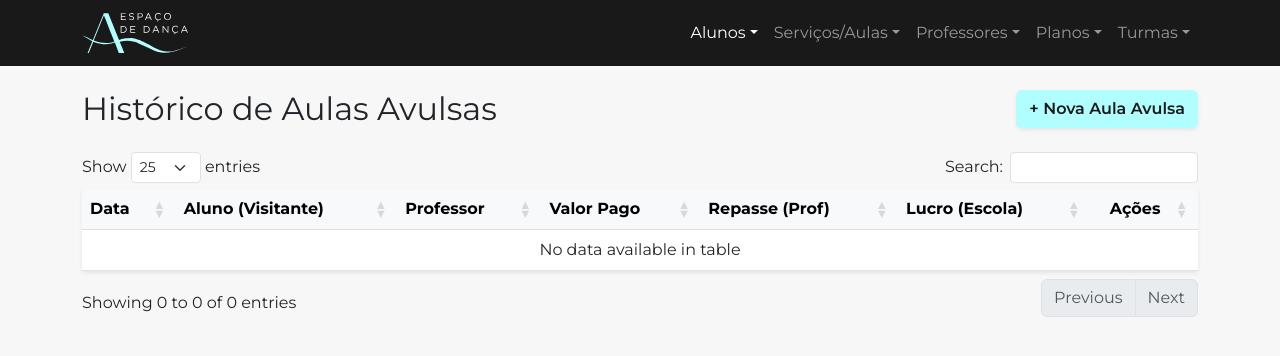
After one commit to VitorPasiani/gestao_escola_danca, a Flask app: page /aulas_avulsas in a window 1280 px wide. The commit adds this page. Shown: the top 356 px of the page. Run offline with Flask 3, Linux system fonts and the light colour scheme; data that the repository does not hold is empty; some libraries are stand-ins or nearby versions.

Commit message:
feat(aulas): historico de aulas avulsas e correcoes do datatables
- feat: criacao do template listar_aulas_avulsas.html com datatables
- feat: adicionada rota de exclusao de aula avulsa no app.py
- feat: adicao de ORDER BY data_aula DESC no operacoes.py
- fix: remocao do bloco else em tabelas vazias para evitar bug de colspan no datatables
- fix: adicao de https na url de traducao pt-BR do datatables na base.html

```diff
--- a/app.py
+++ b/app.py
@@ -28,7 +28,8 @@ from operacoes import (
     deletar_plano_definitivo,
     listar_planos_inativos,
     cadastrar_aula_avulsa,
-    listar_aulas_avulsas
+    listar_aulas_avulsas,
+    deletar_aula_avulsa
 )
 
 import sqlite3
@@ -411,6 +412,12 @@ def pagina_listar_avulsas():
     aulas = listar_aulas_avulsas()
     return render_template('listar_aulas_avulsas.html', lista_de_aulas=aulas)
 
+@app.route('/excluir_avulsa/<int:id_aula>')
+def rota_excluir_avulsa(id_aula):
+    mensagem = deletar_aula_avulsa(id_aula)
+    flash(mensagem, 'success')
+    return redirect('/aulas_avulsas')
+
 ## MAIN ##
 if __name__ == '__main__':
     app.run(debug=True)
--- a/operacoes.py
+++ b/operacoes.py
@@ -637,6 +637,7 @@ def listar_aulas_avulsas():
             aulas_avulsas.lucro_caixa_avulso
         FROM aulas_avulsas
         LEFT JOIN professores ON aulas_avulsas.id_professor = professores.id_professor
+        ORDER BY aulas_avulsas.data_aula DESC
     '''
     cursor.execute(sql)
     aulas_banco = cursor.fetchall()
--- a/templates/base.html
+++ b/templates/base.html
@@ -129,7 +129,7 @@
         $(document).ready(function() {
             $('.tabela-datatable').DataTable({
                 "language": {
-                    "url": "//cdn.datatables.net/plug-ins/1.13.6/i18n/pt-BR.json"
+                    "url": "https://cdn.datatables.net/plug-ins/1.13.6/i18n/pt-BR.json"
                 },
                 "order": [],
                 "pageLength": 25
--- /dev/null
+++ b/templates/listar_aulas_avulsas.html
@@ -0,0 +1,41 @@
+{% extends 'base.html' %}
+
+{% block titulo %}Histórico de Aulas Avulsas - ATO Espaço de Dança{% endblock %}
+
+{% block conteudo %}
+    <div class="d-flex justify-content-between align-items-center mb-4">
+        <h2 class="mb-0">Histórico de Aulas Avulsas</h2>
+        <a href="/registrar_avulsa" class="btn badge-ato shadow-sm">+ Nova Aula Avulsa</a>
+    </div>
+
+    <table class="table table-hover mt-3 shadow-sm tabela-datatable">
+        <thead class="table-light">
+            <tr>
+                <th>Data</th>
+                <th>Aluno (Visitante)</th>
+                <th>Professor</th>
+                <th>Valor Pago</th>
+                <th>Repasse (Prof)</th>
+                <th>Lucro (Escola)</th>
+                <th class="text-center">Ações</th>
+            </tr>
+        </thead>
+        <tbody>
+            {% for aula in lista_de_aulas %}
+            <tr>
+                <td>{{ aula['data_aula'] }}</td>
+                <td class="fw-bold">{{ aula['aluno_nome'] }}</td>
+                <td>{{ aula['nome_professor'] }}</td>
+
+                <td class="text-primary fw-semibold">R$ {{ "%.2f"|format(aula['valor_total']) }}</td>
+                <td class="text-danger">R$ {{ "%.2f"|format(aula['repasse']) }}</td>
+                <td class="text-success fw-bold">R$ {{ "%.2f"|format(aula['lucro']) }}</td>
+
+                <td class="text-center">
+                    <a href="/excluir_avulsa/{{ aula['id_aula'] }}" class="btn btn-danger btn-sm shadow-sm" title="Excluir Registro" onclick="return confirm('Tem certeza que deseja excluir este registro financeiro permanentemente?');">🗑️</a>
+                </td>
+            </tr>
+            {% endfor %}
+        </tbody>
+    </table>
+{% endblock %}
--- a/templates/listar_planos.html
+++ b/templates/listar_planos.html
@@ -46,10 +46,6 @@
                     {% endif %}
                 </td>
             </tr>
-            {% else %}
-            <tr>
-                <td colspan="4" class="text-center text-muted py-4">Nenhum plano {% if inativos %}inativo{% else %}cadastrado{% endif %} no momento.</td>
-            </tr>
             {% endfor %}
         </tbody>
     </table>
```
Also changed, not shown: templates/listar_turmas.html (+3 -5 lines).
